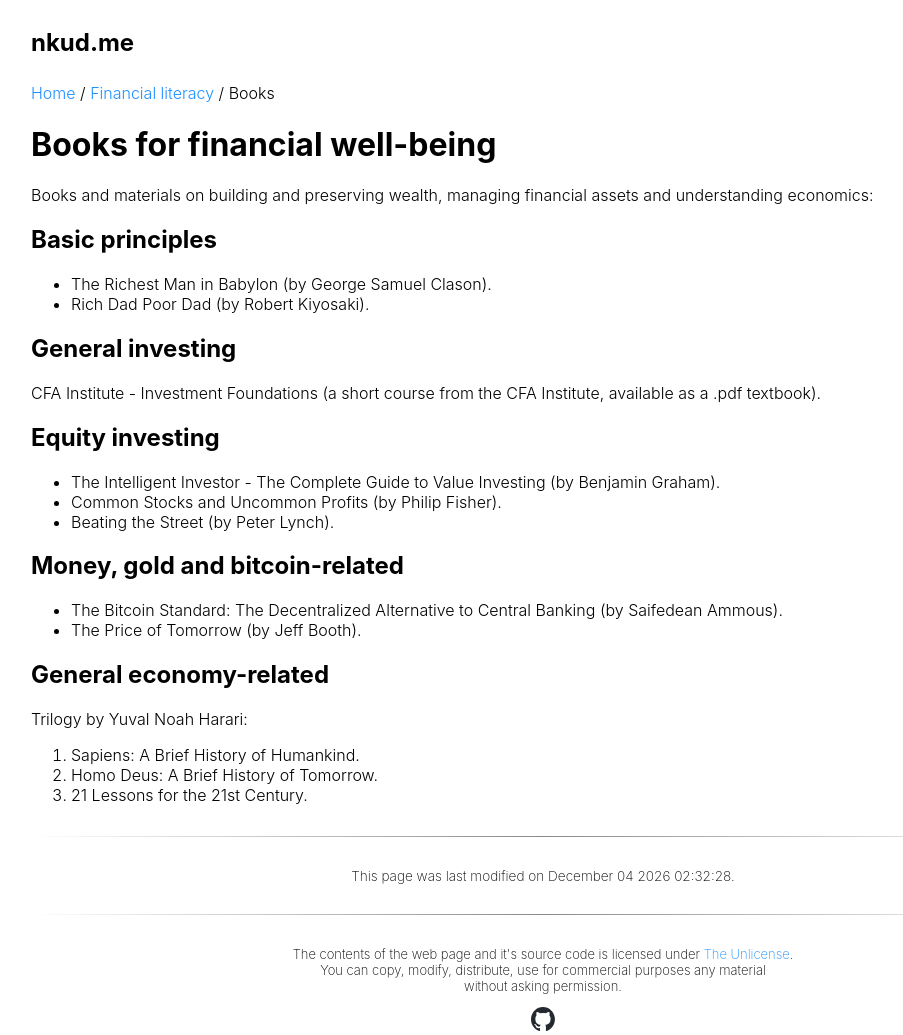
After one commit to nkud90/homepage, a PHP site: page /finance/books.php in a window 1280 px wide. The commit adds this page. Shown: the whole page, without its empty margins (97-1000 px from the left). Run offline with PHP 8.4, Linux system fonts and the light colour scheme.

Commit message:
new pages - books and links, other minor changes

```diff
--- /dev/null
+++ b/finance/books.php
@@ -0,0 +1,52 @@
+<?php $currentPage = __FILE__; ?>
+<!DOCTYPE html>
+<html lang="en">
+<head>
+    <meta charset="UTF-8">
+    <meta name="viewport" content="width=device-width, initial-scale=1.0">
+    <meta name="keywords" content="books, finance, investing, wealth, prosperity, financial literacy">
+    <meta name="description" content="Books and materials on building and preserving wealth, managing financial assets and understanding economics.">
+    <title>Books for financial well-being - Nik's Homepage</title>
+    <link rel="stylesheet" href="../style.css">
+    <script defer data-domain="nkud.me" src="https://plausible.io/js/script.js"></script>
+</head>
+<body>
+    <?php include '../header.php';?>
+    <p><a href="../index.php">Home</a> / <a href="index.php">Financial literacy</a> / Books</p>
+
+    <h1>Books for financial well-being</h1>
+    <p>Books and materials on building and preserving wealth, managing financial assets and understanding economics:</p>
+
+    <h2>Basic principles</h2>
+    <ul>
+        <li>The Richest Man in Babylon (by George Samuel Clason).</li>
+        <li>Rich Dad Poor Dad (by Robert Kiyosaki).</li>
+    </ul>
+
+    <h2>General investing</h2>
+    <p>CFA Institute - Investment Foundations (a short course from the CFA Institute, available as a .pdf textbook).</p>
+
+    <h2>Equity investing</h2>
+    <ul>
+        <li>The Intelligent Investor - The Complete Guide to Value Investing (by Benjamin Graham).</li>
+        <li>Common Stocks and Uncommon Profits (by Philip Fisher).</li>
+        <li>Beating the Street (by Peter Lynch).</li>
+    </ul>
+
+    <h2>Money, gold and bitcoin-related</h2>
+    <ul>
+        <li>The Bitcoin Standard: The Decentralized Alternative to Central Banking (by Saifedean Ammous).</li>
+        <li>The Price of Tomorrow (by Jeff Booth).</li>
+    </ul>
+
+    <h2>General economy-related</h2>
+    <p>Trilogy by Yuval Noah Harari:</p>
+        <ol>
+            <li>Sapiens: A Brief History of Humankind.</li>
+            <li>Homo Deus: A Brief History of Tomorrow.</li>
+            <li>21 Lessons for the 21st Century.</li>
+        </ol>
+
+    <?php include '../footer.php';?>
+</body>
+</html>
--- a/finance/planner.php
+++ b/finance/planner.php
@@ -11,8 +11,8 @@
 </head>
 <body>
     <?php include '../header.php';?>
-    <p><a href="../index.php">Home</a> / <a href="index.php">Financial Literacy</a> / Retirement Planner</p>
-    <h1>Retirement Planning Tool</h1>
+    <p><a href="../index.php">Home</a> / <a href="index.php">Financial literacy</a> / Retirement Planner</p>
+    <h1>Retirement planning tool</h1>
     <p>The tool estimates future passive income with given personal inputs.</p>
     <p class="callout">
         ✅ Data is not collected. The script runs on your local machine so you can download the page to run it locally.
--- a/finance/principles.php
+++ b/finance/principles.php
@@ -15,7 +15,7 @@
     <script src="darkmode.js"></script> -->
     <?php include '../header.php';?>
     <p><a href="../index.php">Home</a> / <a href="index.php">Financial literacy</a> / Key prosperity principles</p>
-    <h2>Key prosperity principles</h2>
+    <h1>Key prosperity principles</h1>
     <p>
         Basic information on how to build and preserve wealth
     </p>
--- a/style.css
+++ b/style.css
@@ -108,12 +108,10 @@ input {
     border-radius: 5px;
     padding: 7px;
     margin: 0.5%;
-    /* width: 120px; */
+    width: 180px;
     background-color: var(--color-bg);
     font-size: 1em;
 }
-
-
 
 hr {
     margin-top: 3%;
@@ -126,7 +124,6 @@ hr {
 footer {
     text-align: center;
 }
-
 
 button {
     max-width: 200px;
```
Also changed, not shown: finance/build_wealth.php (+10 -4 lines), finance/index.php (+6 -6 lines), finance/links.php (added, +27 -0 lines).
